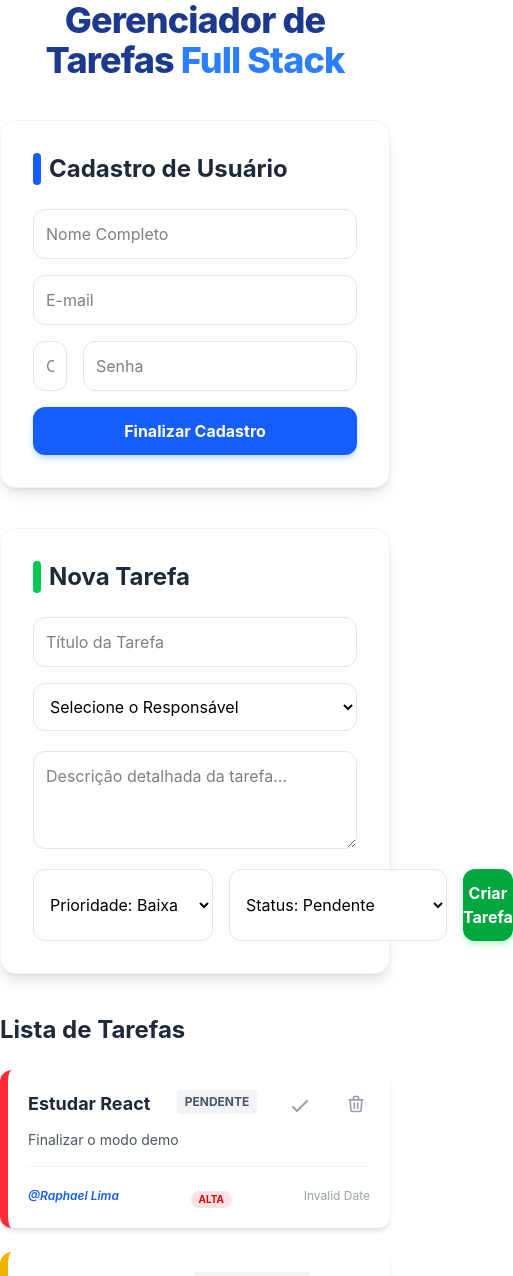
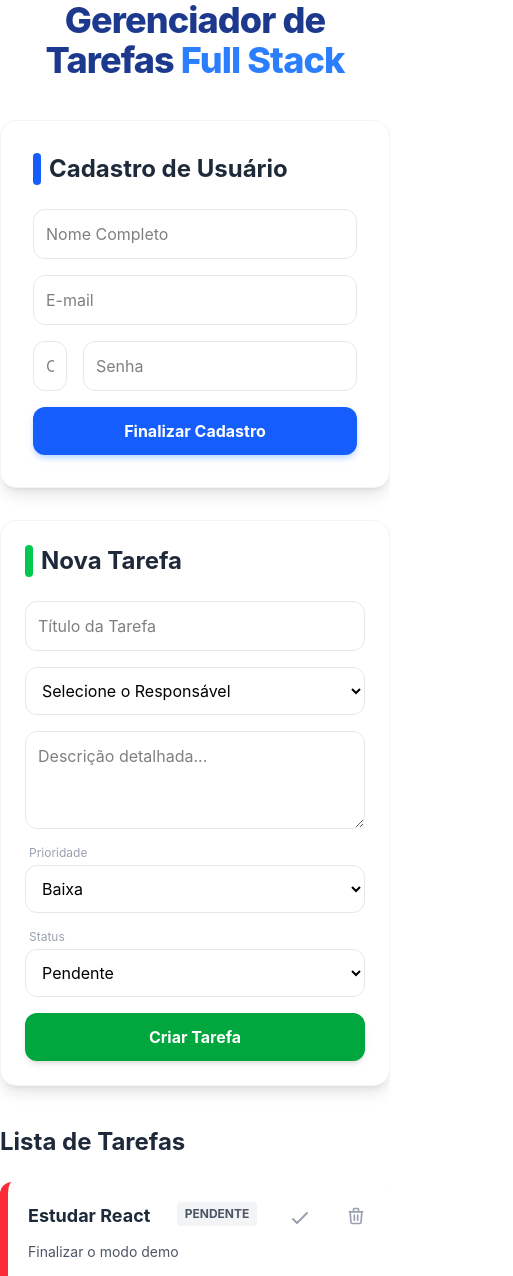
Before and after one commit to rapheallima/ToDoList, a React (Vite) app in the folder Front-end/: page / in a window 390 px wide. Shown: the top 1276 px of the page, 513 px wide, since content can reach past the window. Built offline with nearby package versions, Linux system fonts and the light colour scheme.

Commit message:
style: corrige layout responsivo do formulário de tarefas e alinhamento de botões

```diff
--- a/Front-end/src/components/CadastroTarefa.jsx
+++ b/Front-end/src/components/CadastroTarefa.jsx
@@ -54,68 +54,77 @@ function CadastroTarefa({ onTarefaCriada }) {
     };
 
     return (
-        <div className="bg-white p-8 rounded-2xl shadow-lg border border-gray-100 mt-10 transition-all hover:shadow-2xl">
+        <div className="bg-white p-6 md:p-8 rounded-2xl shadow-lg border border-gray-100 mb-8">
             <h2 className="text-2xl font-bold text-gray-800 mb-6 flex items-center gap-2">
                 <span className="w-2 h-8 bg-green-500 rounded-full"></span>
                 Nova Tarefa
             </h2>
 
-            <form onSubmit={handleSubmit} className="flex flex-col gap-5">
-                <div className="grid grid-cols-1 md:grid-cols-2 gap-4">
+            <form onSubmit={handleSubmit} className="flex flex-col gap-4">
+                {/* Título */}
                 <input
-                        className="p-3 rounded-xl border border-gray-200 outline-none focus:ring-2 focus:ring-green-500 transition-all"
-                        type="text" name="titulo" placeholder="Título da Tarefa" onChange={handleChange} required
+                    className="w-full p-3 rounded-xl border border-gray-200 outline-none focus:ring-2 focus:ring-green-500 transition-all"
+                    type="text"
+                    name="titulo"
+                    placeholder="Título da Tarefa"
+                    onChange={handleChange}
+                    required
                 />
 
+                {/* Responsável */}
                 <select
                     name="usuarioId"
-                        className="p-3 rounded-xl border border-gray-200 bg-white outline-none focus:ring-2 focus:ring-green-500 transition-all hover:cursor-pointer"
-                        value={tarefa.usuarioId}
-                        onChange={handleChange} required
+                    className="w-full p-3 rounded-xl border border-gray-200 bg-white outline-none focus:ring-2 focus:ring-green-500 transition-all"
+                    onChange={handleChange}
+                    required
                 >
                     <option value="">Selecione o Responsável</option>
-                        {usuarios && usuarios.map((user) => {
-                            if (user.id) {
-                                return (
-                                    <option key={user.id} value={user.id}>
-                                        {user.nome}
-                                    </option>
-                                );
-                            }
-                            return null;
-                        })}
+                    {usuarios.map(user => (
+                        <option key={user.id} value={user.id}>{user.nome}</option>
+                    ))}
                 </select>
-                </div>
 
+                {/* Descrição */}
                 <textarea
                     name="descricao"
                     className="w-full p-3 rounded-xl border border-gray-200 outline-none focus:ring-2 focus:ring-green-500 transition-all"
-                    placeholder="Descrição detalhada da tarefa..."
+                    placeholder="Descrição detalhada..."
                     rows="3"
                     onChange={handleChange}
                 />
 
-                <div className="flex gap-4">
-                    <select name="prioridade" className="flex-1 p-3 rounded-xl border border-gray-200 bg-white outline-none focus:ring-2 focus:ring-green-500 hover:cursor-pointer" onChange={handleChange}>
-                        <option value="BAIXA">Prioridade: Baixa</option>
-                        <option value="MEDIA">Prioridade: Média</option>
-                        <option value="ALTA">Prioridade: Alta</option>
+                {/* Rodapé do formulário: Prioridade, Status e Botão */}
+                <div className="grid grid-cols-1 md:grid-cols-3 gap-4 items-end">
+                    <div className="flex flex-col gap-1">
+                        <label className="text-xs text-gray-400 ml-1">Prioridade</label>
+                        <select
+                            name="prioridade"
+                            className="w-full p-3 rounded-xl border border-gray-200 bg-white"
+                            onChange={handleChange}
+                        >
+                            <option value="BAIXA">Baixa</option>
+                            <option value="MEDIA">Média</option>
+                            <option value="ALTA">Alta</option>
                         </select>
+                    </div>
 
+                    <div className="flex flex-col gap-1">
+                        <label className="text-xs text-gray-400 ml-1">Status</label>
                         <select
                             name="status"
-                        className="flex-1 p-3 rounded-xl border border-gray-200 bg-white outline-none focus:ring-2 focus:ring-green-500 hover:cursor-pointer"
+                            className="w-full p-3 rounded-xl border border-gray-200 bg-white"
                             onChange={handleChange}
                         >
-                        <option value="PENDENTE">Status: Pendente</option>
-                        <option value="EM_ANDAMENTO">Status: Em Andamento</option>
-                        <option value="CONCLUIDA">Status: Concluída</option>
+                            <option value="PENDENTE">Pendente</option>
+                            <option value="EM_ANDAMENTO">Em Andamento</option>
+                            <option value="CONCLUIDA">Concluída</option>
                         </select>
+                    </div>
 
-
+                    {/* Botão agora ocupa a linha inteira no celular e fica alinhado no PC */}
                     <button
                         type="submit"
-                        className="flex-1 bg-green-600 hover:bg-green-700 text-white font-bold py-3 rounded-xl shadow-md shadow-green-200 transition-all active:scale-95 hover:cursor-pointer"
+                        className="w-full bg-green-600 hover:bg-green-700 text-white font-bold py-3 rounded-xl shadow-md transition-all active:scale-95"
                     >
                         Criar Tarefa
                     </button>
@@ -124,6 +133,7 @@ function CadastroTarefa({ onTarefaCriada }) {
         </div>
     );
 
+
 }
 
 export default CadastroTarefa;
--- a/Front-end/src/services/mockApi.js
+++ b/Front-end/src/services/mockApi.js
@@ -1,6 +1,3 @@
-// Dados iniciais para o site não abrir vazio
-
-import { parse } from "postcss";
 
 let usuarios = [
     { id: 1, nome: "Raphael Lima", email: "raphael@demo.com" },
```
Also changed, not shown: Front-end/src/services/api.js (line endings or trailing spaces). Lines whose indentation alone changed are shown as unchanged.
